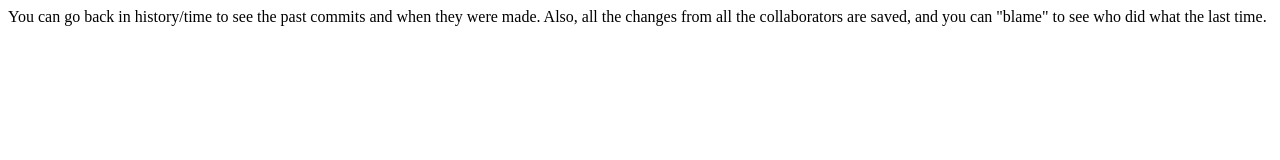
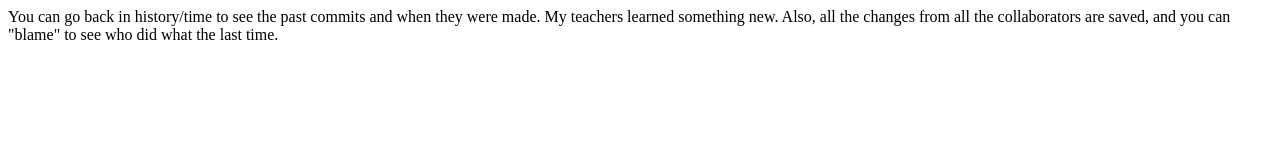
Before and after one commit to Rosalilje8/Gitgoodwithgit, a plain HTML site: page index.html in a window 1280 px wide. Drawn offline with Linux system fonts and the light colour scheme.

Commit message:
Update index.html

```diff
--- a/index.html
+++ b/index.html
@@ -6,6 +6,7 @@
   </head>
   <body>
     You can go back in history/time to see the past commits and when they were made.
+    My teachers learned something new.
     Also, all the changes from all the collaborators are saved, and you can "blame" to see who did what the last time.
   </body>
 </html>
```
